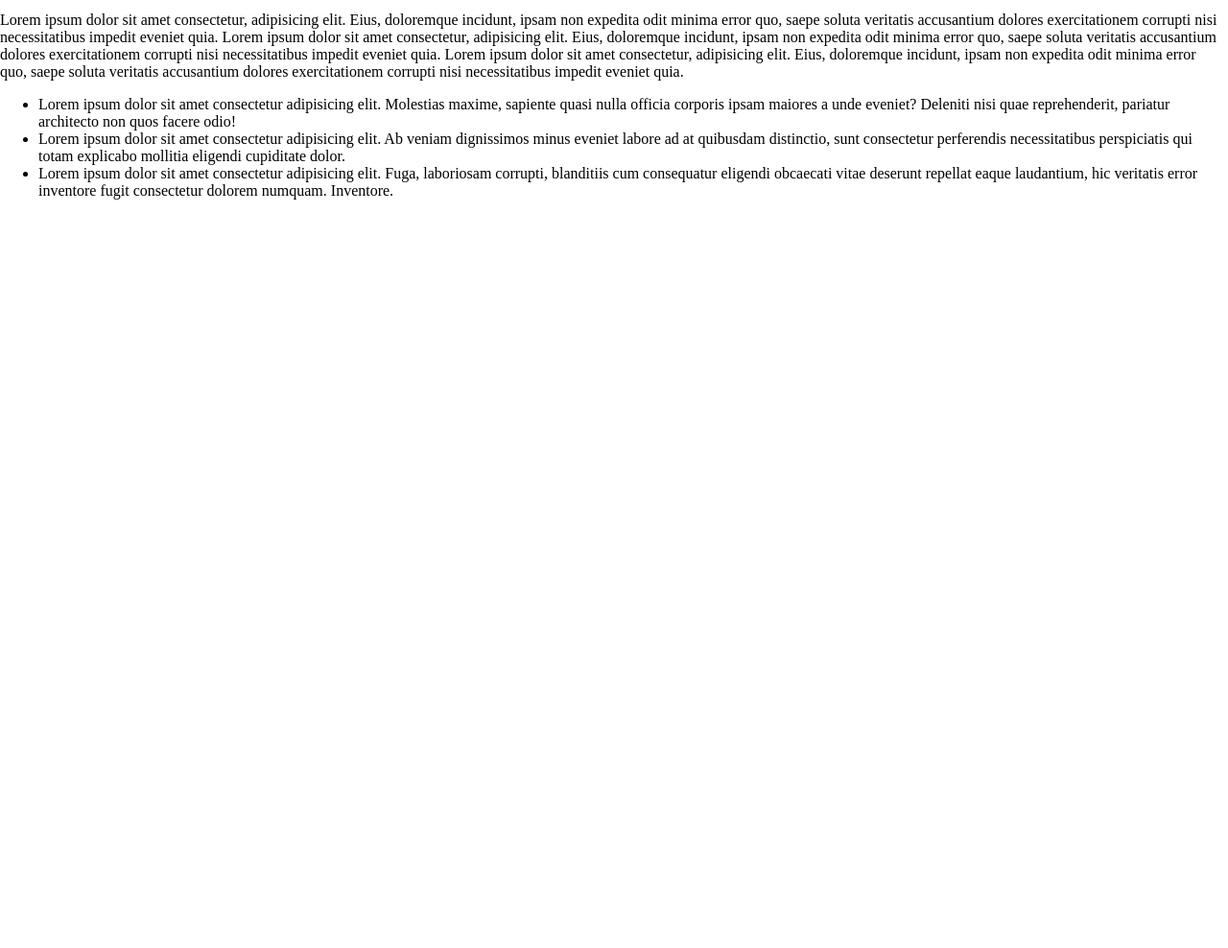
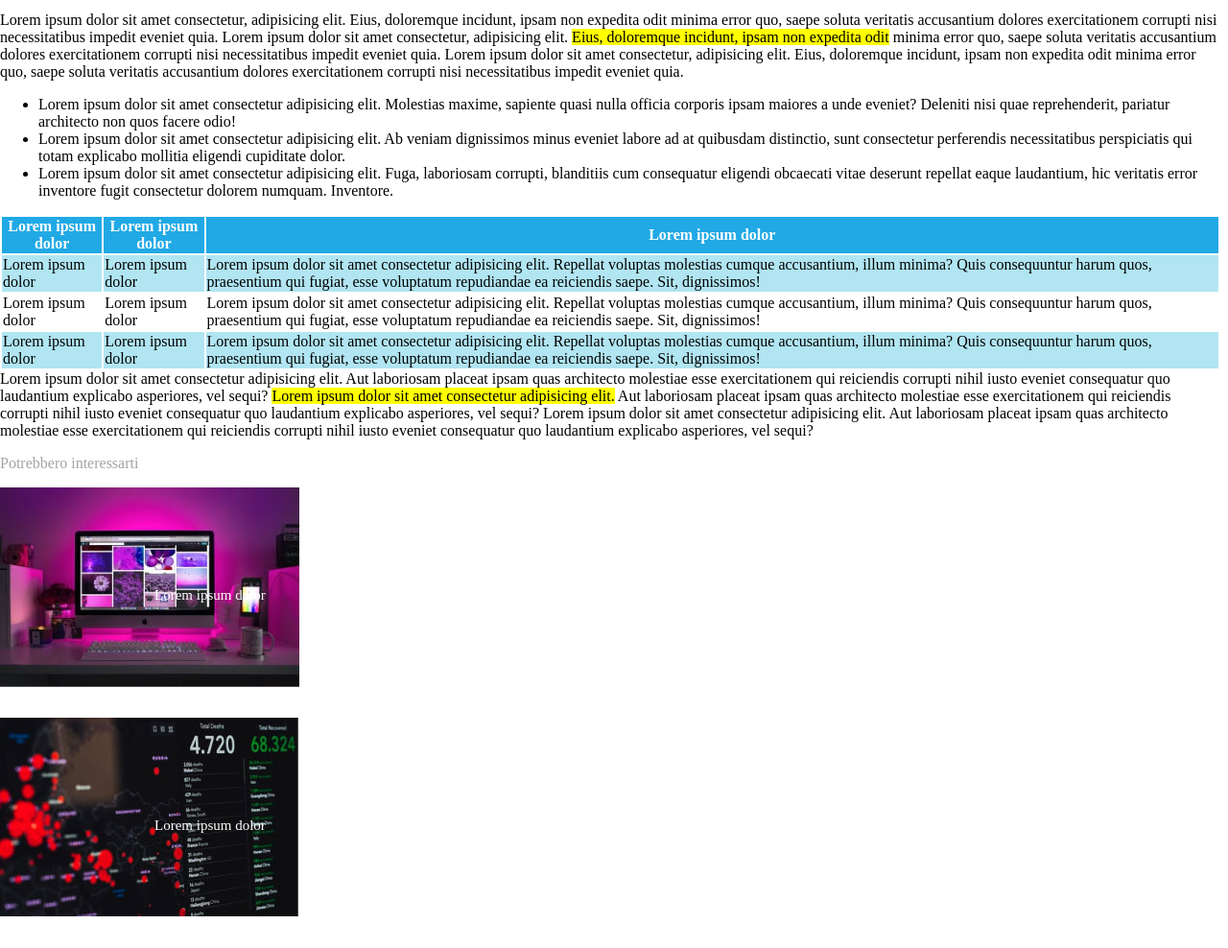
Before and after one commit to AlexChihaia/html-css-booleaner, a plain HTML site: page index.html in a window 1280 px wide. Shown: the part 645-1633 px from the top of the page at 96% size. Before the commit the page ends 869 px from the top, so only its background shows below. Drawn offline with Linux system fonts and the light colour scheme.

Commit message:
feat: aggiunta main e footer

```diff
--- a/css/style.css
+++ b/css/style.css
@@ -58,3 +58,40 @@ margin-top: 0px;
 .primo-lorem {
     margin-top: 15px;
 }
+.titolo-tabella {
+    background-color: #20a9e5;
+    color: white;
+}
+
+.corpo-tabella {
+background-color: #b1e5f2;
+
+}
+
+.yellow-underline {
+    background-color: yellow;
+}
+
+.scritta-immagine {
+
+    padding-top: 104px;
+    padding-bottom: 104px;
+    padding-left: 161px;
+    padding-right: 161px;
+    background-image: url(../img/monitor.jpg);
+    background-repeat: no-repeat;
+    color: white;
+    font-size: 15px;
+}
+
+.scritta-immagine2 {
+
+    padding-top: 104px;
+    padding-bottom: 104px;
+    padding-left: 161px;
+    padding-right: 161px;
+    background-image: url(../img/graph.jpg);
+    background-repeat: no-repeat;
+    color: white;
+    font-size: 15px;
+}
--- a/index.html
+++ b/index.html
@@ -53,10 +53,11 @@
     <!-- /Foto Tim e descrizioni-->
     <main>
         <!--Paragrafo e lista-->
+        <section>
             <div>
                 <p class="primo-lorem">
                     Lorem ipsum dolor sit amet consectetur, adipisicing elit. Eius, doloremque incidunt, ipsam non expedita odit minima error quo, saepe soluta veritatis accusantium dolores exercitationem corrupti nisi necessitatibus impedit eveniet quia.
-                Lorem ipsum dolor sit amet consectetur, adipisicing elit. Eius, doloremque incidunt, ipsam non expedita odit minima error quo, saepe soluta veritatis accusantium dolores exercitationem corrupti nisi necessitatibus impedit eveniet quia.
+                    Lorem ipsum dolor sit amet consectetur, adipisicing elit. <span class="yellow-underline">Eius, doloremque incidunt, ipsam non expedita odit</span> minima error quo, saepe soluta veritatis accusantium dolores exercitationem corrupti nisi necessitatibus impedit eveniet quia.
                     Lorem ipsum dolor sit amet consectetur, adipisicing elit. Eius, doloremque incidunt, ipsam non expedita odit minima error quo, saepe soluta veritatis accusantium dolores exercitationem corrupti nisi necessitatibus impedit eveniet quia.
                 </p>
                 <ul>
@@ -65,7 +66,66 @@
                     <li>Lorem ipsum dolor sit amet consectetur adipisicing elit. Fuga, laboriosam corrupti, blanditiis cum consequatur eligendi obcaecati vitae deserunt repellat eaque laudantium, hic veritatis error inventore fugit consectetur dolorem numquam. Inventore.</li>
                 </ul>
             </div>
+        </section>
          <!--/Paragrafo e lista-->
+
+         <!--Tabella-->
+        <section>
+            <div>
+                <table>
+                    <thead class="titolo-tabella">
+                        <tr>
+                            <th>Lorem ipsum dolor</th>
+                            <th>Lorem ipsum dolor</th>
+                            <th>Lorem ipsum dolor</th>
+                        </tr>
+                    </thead>
+                    <tbody>
+                        <tr class="corpo-tabella">
+                            <td>Lorem ipsum dolor</td>
+                            <td>Lorem ipsum dolor</td>
+                            <td>Lorem ipsum dolor sit amet consectetur adipisicing elit. Repellat voluptas molestias cumque accusantium, illum minima? Quis consequuntur harum quos, praesentium qui fugiat, esse voluptatum repudiandae ea reiciendis saepe. Sit, dignissimos!</td>
+                        </tr>
+                        <tr>
+                            <td>Lorem ipsum dolor</td>
+                            <td>Lorem ipsum dolor</td>
+                            <td>Lorem ipsum dolor sit amet consectetur adipisicing elit. Repellat voluptas molestias cumque accusantium, illum minima? Quis consequuntur harum quos, praesentium qui fugiat, esse voluptatum repudiandae ea reiciendis saepe. Sit, dignissimos!</td>
+                        </tr>
+                        <tr class="corpo-tabella">
+                            <td>Lorem ipsum dolor</td>
+                            <td>Lorem ipsum dolor</td>
+                            <td>Lorem ipsum dolor sit amet consectetur adipisicing elit. Repellat voluptas molestias cumque accusantium, illum minima? Quis consequuntur harum quos, praesentium qui fugiat, esse voluptatum repudiandae ea reiciendis saepe. Sit, dignissimos!</td>
+                        </tr>
+
+                    </tbody>
+                </table>
+            </div>
+        </section>
+        <!--/Tabella-->
+
+        <!--Paragrafo Finale-->
+          <section>
+            <div>
+                <p> Lorem ipsum dolor sit amet consectetur adipisicing elit. Aut laboriosam placeat ipsam quas architecto molestiae esse exercitationem qui reiciendis corrupti nihil iusto eveniet consequatur quo laudantium explicabo asperiores, vel sequi?
+                    <span class="yellow-underline">Lorem ipsum dolor sit amet consectetur adipisicing elit.</span> Aut laboriosam placeat ipsam quas architecto molestiae esse exercitationem qui reiciendis corrupti nihil iusto eveniet consequatur quo laudantium explicabo asperiores, vel sequi?
+                    Lorem ipsum dolor sit amet consectetur adipisicing elit. Aut laboriosam placeat ipsam quas architecto molestiae esse exercitationem qui reiciendis corrupti nihil iusto eveniet consequatur quo laudantium explicabo asperiores, vel sequi?
+                </p>
+            </div>
+          </section>
+        <!--/Paragrafo Finale-->
     </main>
 </body>
+<!--Titolo e foto chiusura-->
+<footer>
+    <section>
+        <div class="grigio">
+            <p>Potrebbero interessarti</p>
+        </div>
+        <div>
+            <p class="scritta-immagine">Lorem ipsum dolor</p>
+            <p class="scritta-immagine2">Lorem ipsum dolor</p>
+        </div>
+    </section>
+</footer>
+<!--Titolo e foto chiusura-->
 </html>
```
Lines whose indentation alone changed are shown as unchanged.
